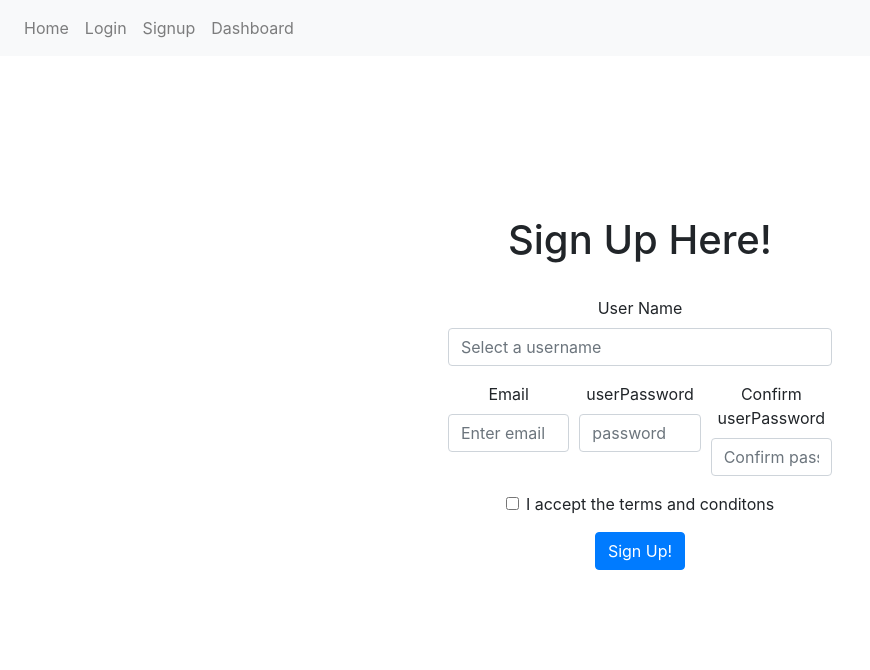
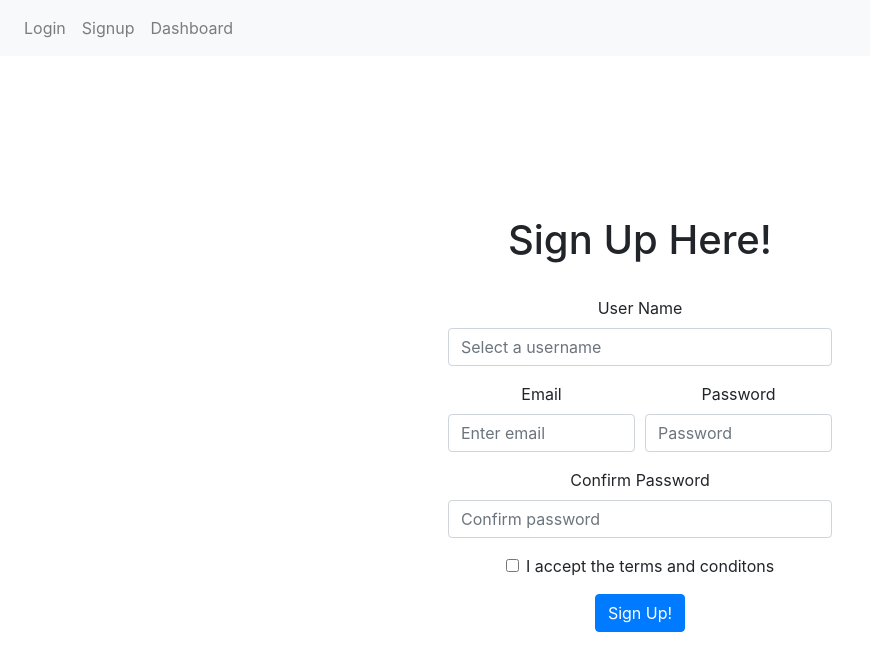
Before and after one commit to aluis26/Task-manager, a React (Create React App) app in the folder client/: page /signup in a window 1280 px wide. Shown: the top 670 px of the page, without its empty margins (0-870 px from the left). Built offline with nearby package versions, Linux system fonts and the light colour scheme; no server answers.

Commit message:
dashboard redirect

```diff
--- a/client/src/App.js
+++ b/client/src/App.js
@@ -5,7 +5,6 @@ import { Switch, Route } from "react-router-dom";
 import Dashboard from "./components/Dashboard";
 import "bootstrap/dist/css/bootstrap.min.css";
 import Login from "./components/Login";
-import Home from "./components/Home";
 import Signup from "./components/Signup";
 import NavigationBar from "./components/NavigationBar";
 
@@ -46,7 +45,7 @@ class App extends Component {
         <BrowserRouter>
           <NavigationBar />
           <Switch>
-            <Route exact path="/" component={Home} />
+            <Route exact path="/" component={Login} />
             <Route path="/dashboard" component={Dashboard} />
             <Route path="/login" component={Login} />
             <Route path="/signup" component={Signup} />
--- a/client/src/components/Dashboard.js
+++ b/client/src/components/Dashboard.js
@@ -1,15 +1,26 @@
 import React, { Component } from "react";
+// import Login from "./Login";
 
 export default class Dashboard extends Component {
   constructor(props) {
     super(props);
-    this.state = {};
+    this.state = {
+      userIsLoggedIn: false
+    };
   }
   userIsLoggedIn() {
+    if (localStorage.getItem("accessToken")) {
+      return this.props.history.push("/dashboard");
+    } else {
+      this.props.history.push("/login");
+    }
     //check if localstorage token exists, if yes, return true else redirect to log in
-    return true;
   }
+
   render() {
-    return <div>Dashboard</div>;
+    return <div>{this.userIsLoggedIn}</div>;
   }
 }
+//import login page
+//check for token localstorage.getItem("token")
+//redirect condition
--- a/client/src/components/Home.js
+++ /dev/null
@@ -1,12 +0,0 @@
-import React, { Component } from 'react'
-// import { Link } from 'react-router-dom'
-
-export default class Home extends Component {
-    render() {
-        return (
-            <div>
-                Placeholder home page
-            </div>
-        )
-    }
-}
--- a/client/src/components/Login.js
+++ b/client/src/components/Login.js
@@ -1,6 +1,4 @@
 import React, { useState } from "react";
-// import { Link } from "react-router-dom";
-// import Dashboard from "./Dashboard";
 import Form from "react-bootstrap/Form";
 import Button from "react-bootstrap/Button";
 import Alert from "react-bootstrap/Alert";
--- a/client/src/components/NavigationBar.js
+++ b/client/src/components/NavigationBar.js
@@ -9,7 +9,6 @@ export default class NavigationBar extends Component {
       <div>
         <Navbar bg="light">
           <Nav className="mr-auto">
-            <Nav.Link href="/">Home</Nav.Link>
             <Nav.Link href="/login">Login</Nav.Link>
             <Nav.Link href="/signup">Signup</Nav.Link>
             <Nav.Link href="/dashboard">Dashboard</Nav.Link>
--- a/client/src/components/Signup.js
+++ b/client/src/components/Signup.js
@@ -24,13 +24,14 @@ export default class Signup extends Component {
               <Form.Control type="email" placeholder="Enter email" />
             </Form.Group>
 
-            <Form.Group as={Col} controlId="formGriduserPassword">
-              <Form.Label>userPassword</Form.Label>
-              <Form.Control type="password" placeholder="password" />
+            <Form.Group as={Col} controlId="formGridPassword">
+              <Form.Label>Password</Form.Label>
+              <Form.Control type="password" placeholder="Password" />
             </Form.Group>
-
-            <Form.Group as={Col} controlId="formGridConfirmuserPassword">
-              <Form.Label>Confirm userPassword</Form.Label>
+          </Form.Row>
+          <Form.Row>
+            <Form.Group as={Col} controlId="formGridConfirmPassword">
+              <Form.Label>Confirm Password</Form.Label>
               <Form.Control type="password" placeholder="Confirm password" />
             </Form.Group>
           </Form.Row>
```
Also changed, not shown: 1 other file (tests, documents, lock files or other folders).
